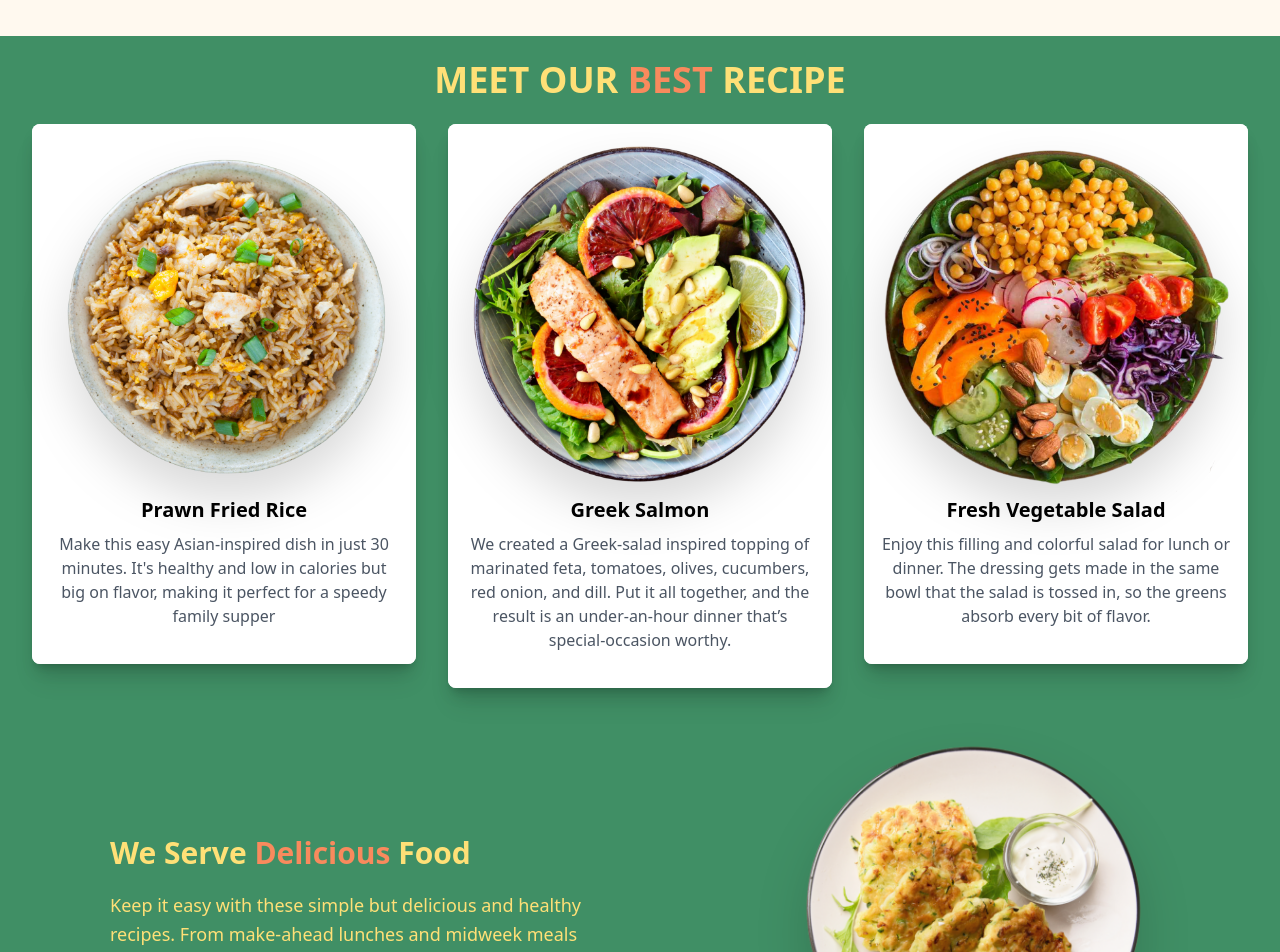
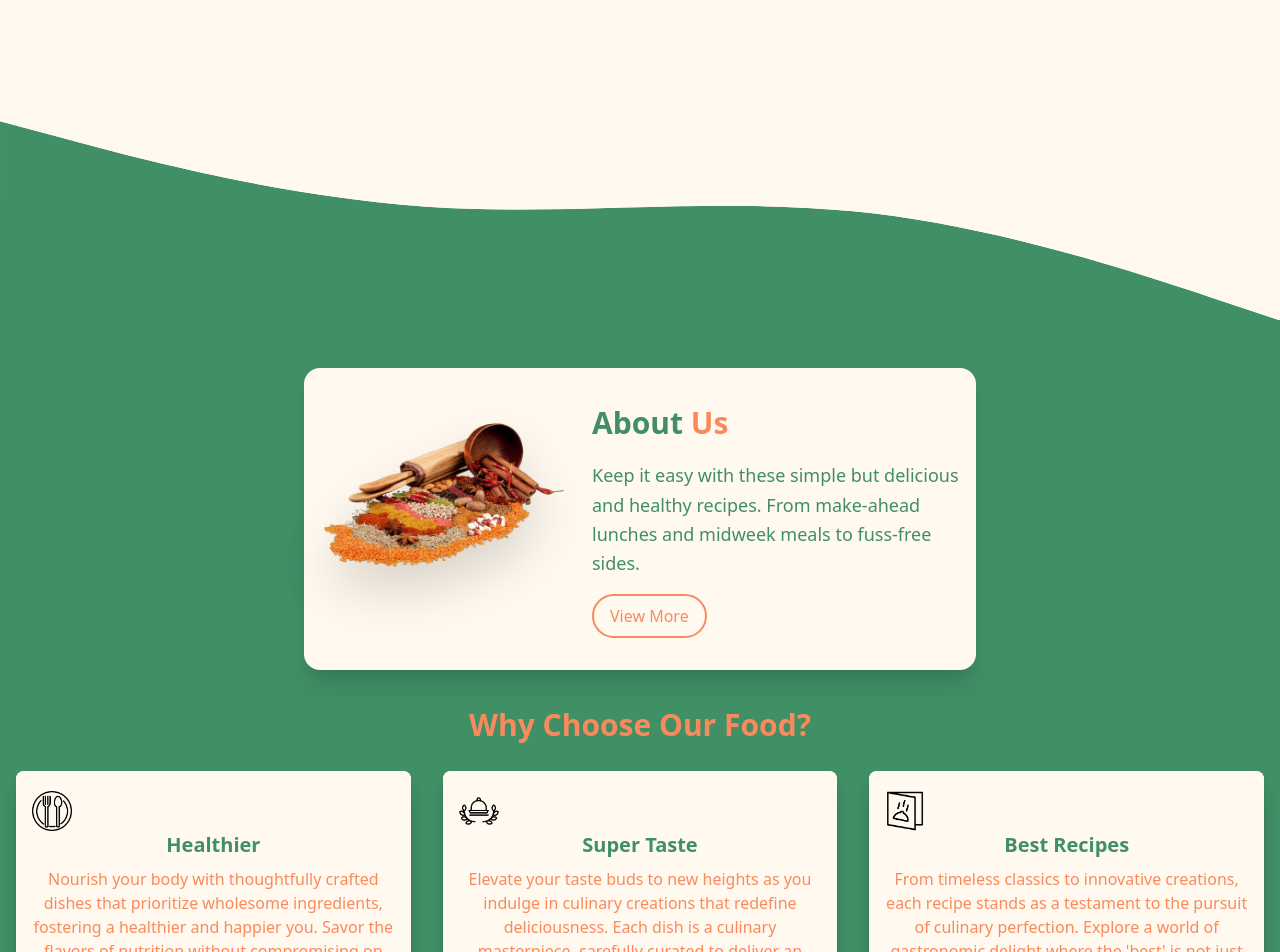
Before and after one commit to GeraldiNathan/ReactLaravel-FP, a React (Create React App) app: page /home in a window 1280 px wide. Shown: the part 820-1772 px from the top of the page. Built offline with nearby package versions, Linux system fonts and the light colour scheme.

Commit message:
feat(Home Component) : implement wave svg

```diff
--- a/src/components/HomeComponents.jsx
+++ b/src/components/HomeComponents.jsx
@@ -4,7 +4,7 @@
   return (
     <>
       <div className="bg-backgroundcolor min-h-screen flex items-center justify-center">
-        <div className="w-2/3">
+        <div className="flex items-center">
           <img
             src={require("../Assets/img/homepage.png")}
             alt="Gambar 1"
@@ -12,7 +12,12 @@
           />
         </div>
       </div>
-      {/* <svg xmlns="http://www.w3.org/2000/svg" viewBox="0 0 1440 320">
+
+      <svg
+        xmlns="http://www.w3.org/2000/svg"
+        viewBox="0 0 1440 320"
+        className="absolute bottom"
+      >
         <path
           fill="#fff9ef"
           fill-opacity="1"
@@ -26,94 +31,7 @@
           fill-opacity="1"
           d="M0,96L80,117.3C160,139,320,181,480,192C640,203,800,181,960,197.3C1120,213,1280,267,1360,293.3L1440,320L1440,320L1360,320C1280,320,1120,320,960,320C800,320,640,320,480,320C320,320,160,320,80,320L0,320Z"
         ></path>
-      </svg> */}
-
-      <section className="bg-hijau min-h-screen flex items-center">
-        <div className="container mx-auto px-4">
-          <div className="text-4xl font-bold mt-6 text-kuning text-center">
-            MEET OUR <span className="text-orange">BEST</span> RECIPE
-          </div>
-          <div className="flex flex-wrap">
-            <div className="lg:pt-6 pt-6 w-full md:w-4/12 px-4 text-center">
-              <div className="relative flex flex-col min-w-0 break-words bg-white w-full mb-8 shadow-lg rounded-lg">
-                <div className="px-4 py-5 flex-auto transform  hover:scale-105 transition duration-300 shadow-xl rounded-lg col-span-12 sm:col-span-6 xl:col-span-3 intro-y bg-white">
-                  <img
-                    src={require("../Assets/img/fried_rice.png")}
-                    alt="Prawn Fried Rice"
-                    className="mx-auto my-auto drop-shadow-2xl max-w-1/2 h-auto"
-                  />
-                  <h6 className="text-xl font-semibold">Prawn Fried Rice</h6>
-                  <p className="mt-2 mb-4 text-gray-600">
-                    Make this easy Asian-inspired dish in just 30 minutes. It's
-                    healthy and low in calories but big on flavor, making it
-                    perfect for a speedy family supper
-                  </p>
-                </div>
-              </div>
-            </div>
-
-            <div className="lg:pt-6 pt-6 w-full md:w-4/12 px-4 text-center">
-              <div className="relative flex flex-col min-w-0 break-words bg-white w-full mb-8 shadow-lg rounded-lg">
-                <div className="px-4 py-5 flex-auto transform  hover:scale-105 transition duration-300 shadow-xl rounded-lg col-span-12 sm:col-span-6 xl:col-span-3 intro-y bg-white">
-                  <img
-                    src={require("../Assets/img/greek_salmon.png")}
-                    alt="Prawn Fried Rice"
-                    className="mx-auto my-auto drop-shadow-2xl max-w-1/2 h-auto"
-                  />
-                  <h6 className="text-xl font-semibold">Greek Salmon</h6>
-                  <p className="mt-2 mb-4 text-gray-600">
-                    We created a Greek-salad inspired topping of marinated feta,
-                    tomatoes, olives, cucumbers, red onion, and dill. Put it all
-                    together, and the result is an under-an-hour dinner that’s
-                    special-occasion worthy.
-                  </p>
-                </div>
-              </div>
-            </div>
-
-            <div className="lg:pt-6 pt-6 w-full md:w-4/12 px-4 text-center">
-              <div className="relative flex flex-col min-w-0 break-words bg-white w-full mb-8 shadow-lg rounded-lg">
-                <div className="px-4 py-5 flex-auto transform  hover:scale-105 transition duration-300 shadow-xl rounded-lg col-span-12 sm:col-span-6 xl:col-span-3 intro-y bg-white">
-                  <img
-                    src={require("../Assets/img/salad.png")}
-                    alt="Prawn Fried Rice"
-                    className="mx-auto my-auto drop-shadow-2xl max-w-1/2 h-auto"
-                  />
-                  <h6 className="text-xl font-semibold">
-                    Fresh Vegetable Salad
-                  </h6>
-                  <p className="mt-2 mb-4 text-gray-600">
-                    Enjoy this filling and colorful salad for lunch or dinner.
-                    The dressing gets made in the same bowl that the salad is
-                    tossed in, so the greens absorb every bit of flavor.
-                  </p>
-                </div>
-              </div>
-            </div>
-          </div>
-
-          <div className="flex flex-wrap items-center ">
-            <div className="w-full md:w-5/12 px-4 mr-auto ml-auto">
-              <h3 className="text-3xl mb-2 font-bold leading-normal text-kuning">
-                We Serve <span className="text-orange">Delicious</span> Food
-              </h3>
-              <p className="text-lg font-light leading-relaxed mt-4 mb-4 text-kuning">
-                Keep it easy with these simple but delicious and healthy
-                recipes. From make-ahead lunches and midweek meals to fuss-free
-                sides.
-              </p>
-            </div>
-
-            <div className="w-full md:w-4/12 px-4 mr-auto ml-auto">
-              <img
-                src={require("../Assets/img/homepagefeed.png")}
-                alt="Gambar 1"
-                className="2xl drop-shadow-2xl"
-              />
-            </div>
-          </div>
-        </div>
-      </section>
+      </svg>
     </>
   );
 }
```
